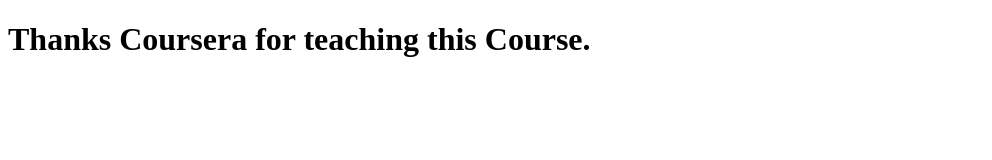
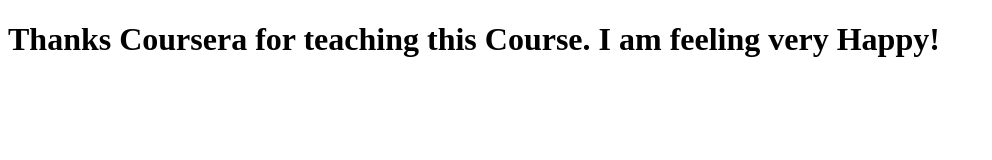
Before and after one commit to SudheerGoud/AngularJs, a plain HTML site: page index.html in a window 1280 px wide. Shown: the whole page, without its empty margins (0-992 px from the left). Drawn offline with Linux system fonts and the light colour scheme.

Commit message:
Very Happy With this Course

```diff
--- a/index.html
+++ b/index.html
@@ -5,6 +5,6 @@
     <title>Thanks Coursera</title>
   </head>
   <body>
-    <h1>Thanks Coursera for teaching this Course.</h1>
+    <h1>Thanks Coursera for teaching this Course. I am feeling very Happy!</h1>
   </body>
 </html>
```
